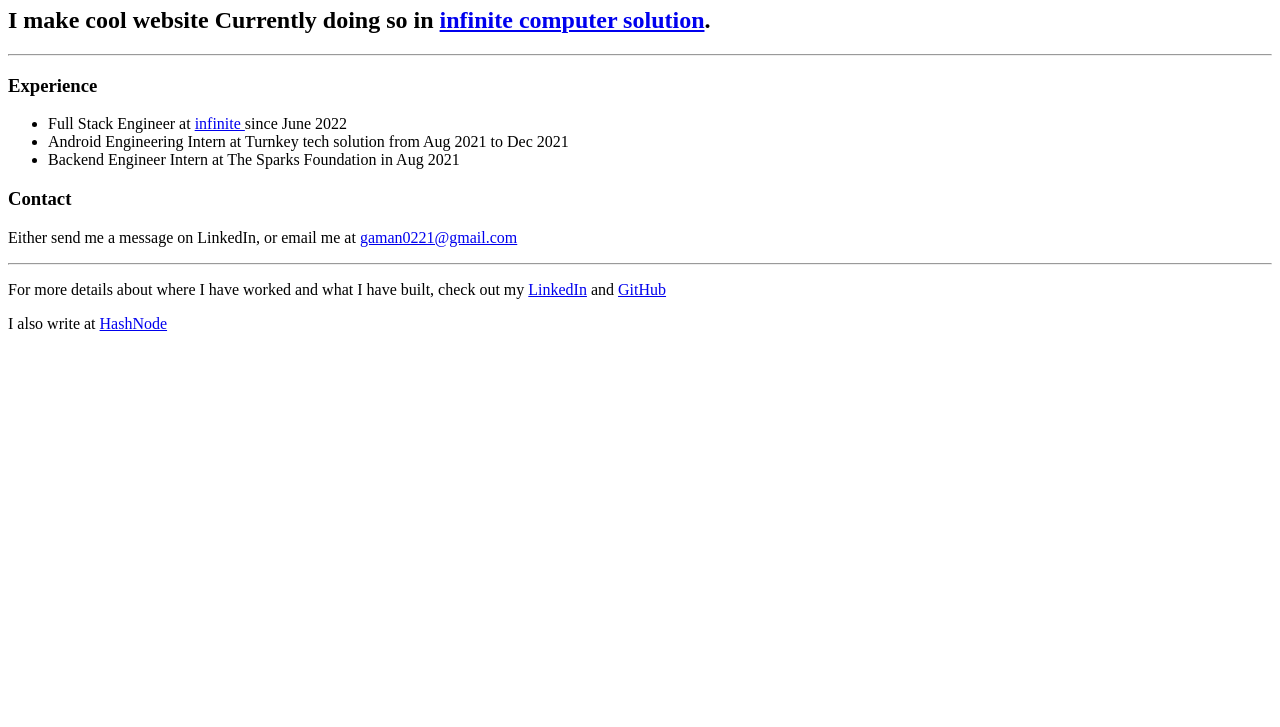
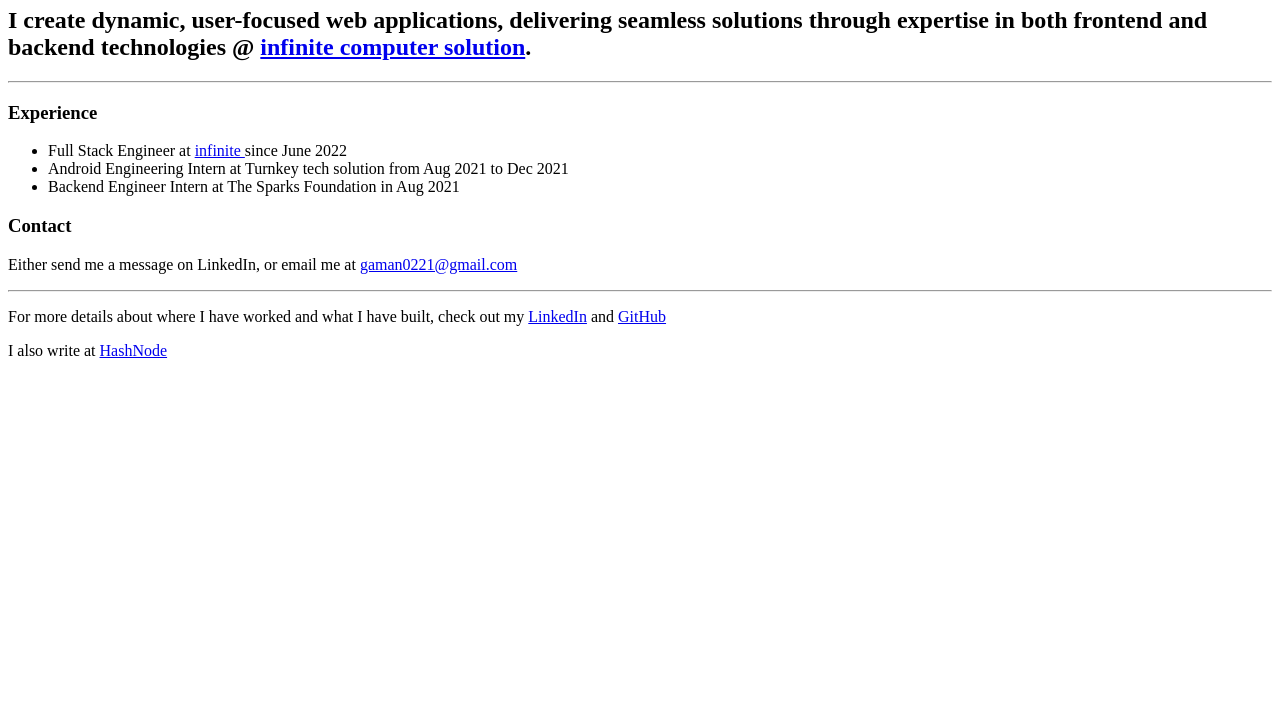
Before and after one commit to codecraft26/portfolio, a plain HTML site: page index.html in a window 1280 px wide. Shown: the part 73-800 px from the top of the page. Drawn offline with Linux system fonts and the light colour scheme.

Commit message:
Update index.html

```diff
--- a/index.html
+++ b/index.html
@@ -11,7 +11,9 @@
        Aman Kumar Gupta
     </h1>
     <h2>
-        I make cool website Currently doing so in <a href="https://www.infinite.com/">infinite computer solution</a>.
+         I create dynamic, user-focused web applications, delivering seamless solutions through
+        expertise in both frontend and backend technologies @
+        <a href="https://www.infinite.com/">infinite computer solution</a>.
     </h2>
     <hr>
     <h3>
```
